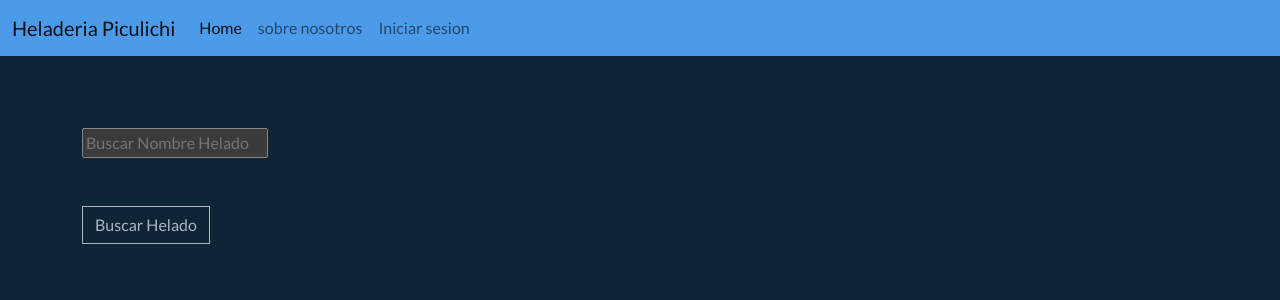
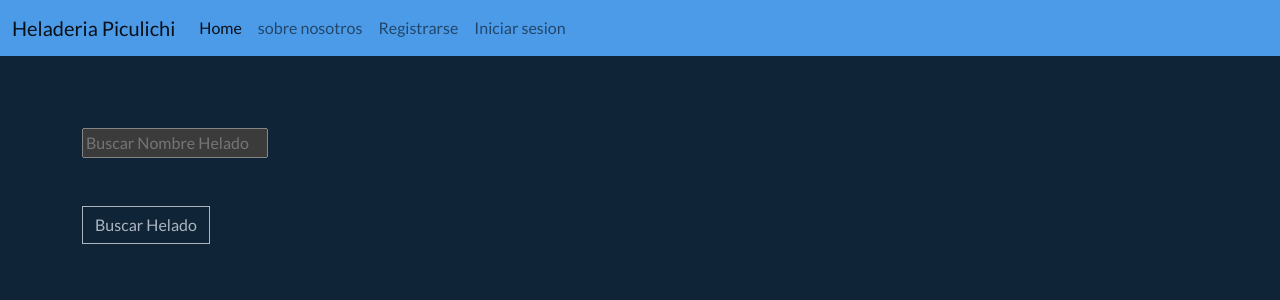
Before and after one commit to guido351022/Proyecto-final-Heladeria, a Django app: page /buscar_helado/ in a window 1280 px wide. Shown: the top 300 px of the page. Run offline with Django 5.2, Linux system fonts and the light colour scheme.

Commit message:
cambio en registro

```diff
--- a/MiProyecto/App/templates/App/base.html
+++ b/MiProyecto/App/templates/App/base.html
@@ -32,6 +32,9 @@
                 <li class="nav-item">
                   <a class="nav-link" href="{% url 'sobre_nosotros' %}">sobre nosotros</a>
                 </li>
+                <li class="nav-item">
+                  <a class="nav-link" href="{% url 'Registro' %}">Registrarse</a>
+              </li>
                 {% if request.user.is_authenticated %}
               </li>
               <li class="nav-item">
```
